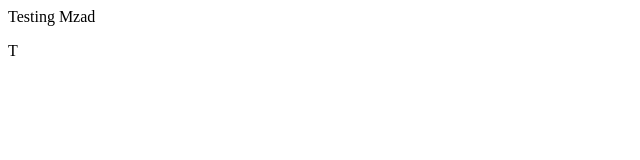
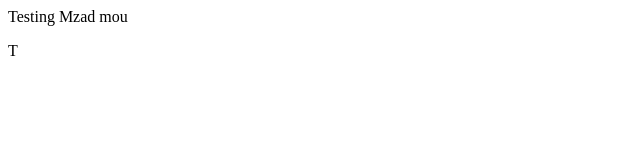
Before and after one commit to mafatah/testing, a plain HTML site: page index.html in a window 1280 px wide. Shown: the full height of the page, 0-640 px from the left. Drawn offline with Linux system fonts and the light colour scheme.

Commit message:
Update index.html

```diff
--- a/index.html
+++ b/index.html
@@ -1,6 +1,6 @@
 <html>
 	<title> Mzad </title>
-	<p>	Testing Mzad      </p>
+	<p>	Testing Mzad  mou    </p>
 	<p>	T  </p>
 
 </html>
```
